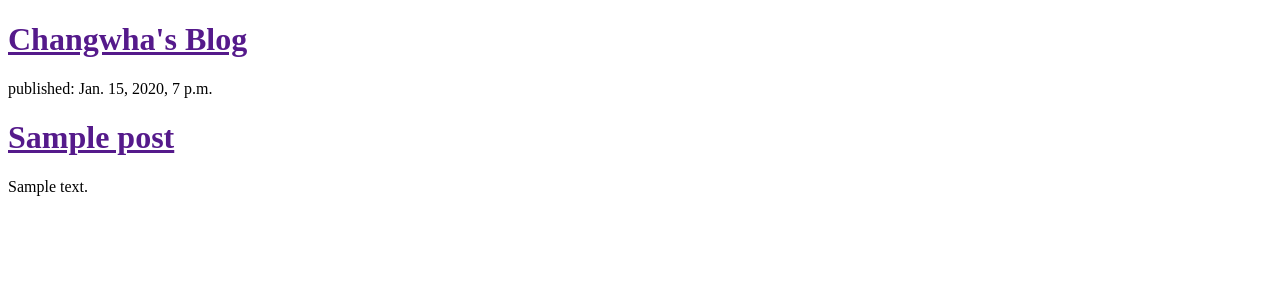
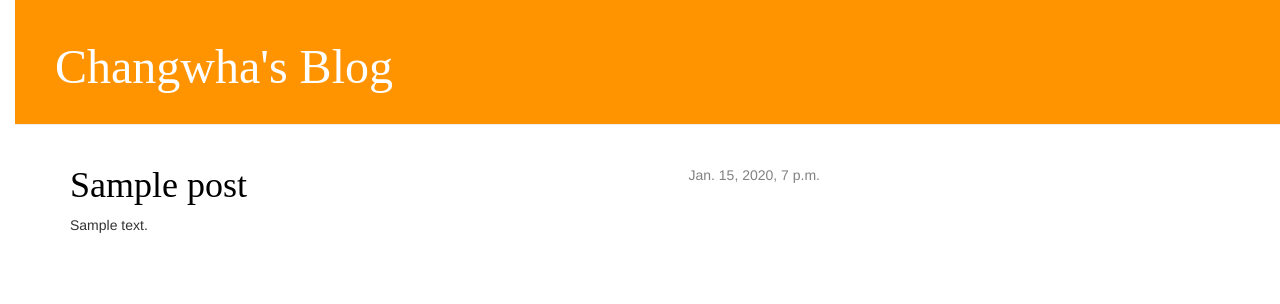
Before and after one commit to changwhaj/my-first-blog, a Django app: template blog/templates/blog/post_list.html in a window 1280 px wide. Shown: the top 304 px of the page. Run offline with Django 3.2, Linux system fonts and the light colour scheme; the template is opened without the code that fills it: values that come from a table or form of the project are taken from there, others are empty; tables that the repository leaves empty hold one stand-in row (values such as "Sample post"); some libraries are stand-ins or nearby versions.

Commit message:
Added view and template for detailed blog post as well as CSS for the site.

```diff
--- /dev/null
+++ b/blog/static/css/blog.css
@@ -0,0 +1,56 @@
+h1 a {
+    color: #FCA205;
+    font-family: '맑은 고딕';
+}
+
+body {
+    padding-left: 15px;
+}
+
+.page-header {
+    background-color: #ff9400;
+    margin-top: 0;
+    padding: 20px 20px 20px 40px;
+}
+
+.page-header h1, .page-header h1 a, .page-header h1 a:visited, .page-header h1 a:active {
+    color: #ffffff;
+    font-size: 36pt;
+    text-decoration: none;
+}
+
+.content {
+    margin-left: 40px;
+}
+
+h1, h2, h3, h4 {
+    font-family: '맑은 고딕', cursive;
+}
+
+.date {
+    float: right;
+    color: #828282;
+}
+
+.save {
+    float: right;
+}
+
+.post-form textarea, .post-form input {
+    width: 100%;
+}
+
+.top-menu, .top-menu:hover, .top-menu:visited {
+    color: #ffffff;
+    float: right;
+    font-size: 26pt;
+    margin-right: 20px;
+}
+
+.post {
+    margin-bottom: 70px;
+}
+
+.post h1 a, .post h1 a:visited {
+    color: #000000;
+}
--- /dev/null
+++ b/blog/templates/blog/base.html
@@ -0,0 +1,25 @@
+<!DOCTYPE html>
+{% load staticfiles %}
+<html lang="en">
+<head>
+    <meta charset="UTF-8">
+    <title>Changwha's Blog</title>
+    <link rel="stylesheet" href="//maxcdn.bootstrapcdn.com/bootstrap/3.2.0/css/bootstrap.min.css">
+    <link rel="stylesheet" href="//maxcdn.bootstrapcdn.com/bootstrap/3.2.0/css/bootstrap-theme.min.css">
+    <link href='https://fonts.googleapis.com/css?family=Lobster&subset=latin,latin-ext' rel='stylesheet' type='text/css'>
+    <link rel="stylesheet" href="{% static 'css/blog.css' %}">
+</head>
+<body>
+    <div class="page-header">
+        <h1><a href="/">Changwha's Blog</a></h1>
+    </div>
+    <div class="content container">
+        <div class="row">
+            <div class="col-md-8">
+            {% block content %}
+            {% endblock %}
+            </div>
+        </div>
+    </div>
+</body>
+</html>
--- a/blog/templates/blog/post_list.html
+++ b/blog/templates/blog/post_list.html
@@ -1,22 +1,13 @@
-<!DOCTYPE html>
-<html lang="en">
-<head>
-    <meta charset="UTF-8">
-    <title>Changwhaj's Blog</title>
-</head>
-<body>
+{% extends 'blog/base.html' %}
 
-    <div>
-        <h1><a href="">Changwha's Blog</a></h1>
-    </div>
-
+{% block content %}
     {% for post in posts %}
-        <div>
-            <p>published: {{ post.published_date }}</p>
-            <h1><a href="">{{ post.title }}</a></h1>
+        <div class="post">
+            <div class="date">
+                {{ post.published_date }}
+            </div>
+            <h1><a href="{% url 'post_detail' pk=post.pk %}">{{ post.title }}</a></h1>
             <p>{{ post.text|linebreaksbr }}</p>
         </div>
     {% endfor %}
-
-</body>
-</html>
+{% endblock content %}
--- a/blog/urls.py
+++ b/blog/urls.py
@@ -4,4 +4,5 @@ from . import views
 
 urlpatterns = [
     url(r'^$', views.post_list, name='post_list'),
+    url(r'^post/(?P<pk>[0-9]+)/$', views.post_detail, name='post_detail'),
 ]
--- a/blog/views.py
+++ b/blog/views.py
@@ -1,8 +1,13 @@
 # blog/views.py
 from django.shortcuts import render
 from django.utils import timezone
+from django.shortcuts import render, get_object_or_404
 from .models import Post
 
 def post_list(request):
     posts = Post.objects.filter(published_date__lte=timezone.now()).order_by('published_date')
     return render(request, 'blog/post_list.html', {'posts': posts})
+
+def post_detail(request, pk):
+    post = get_object_or_404(Post, pk=pk)
+    return render(request, 'blog/post_detail.html', {'post': post})
```
Also changed, not shown: blog/templates/blog/post_detail.html (added, +13 -0 lines).
